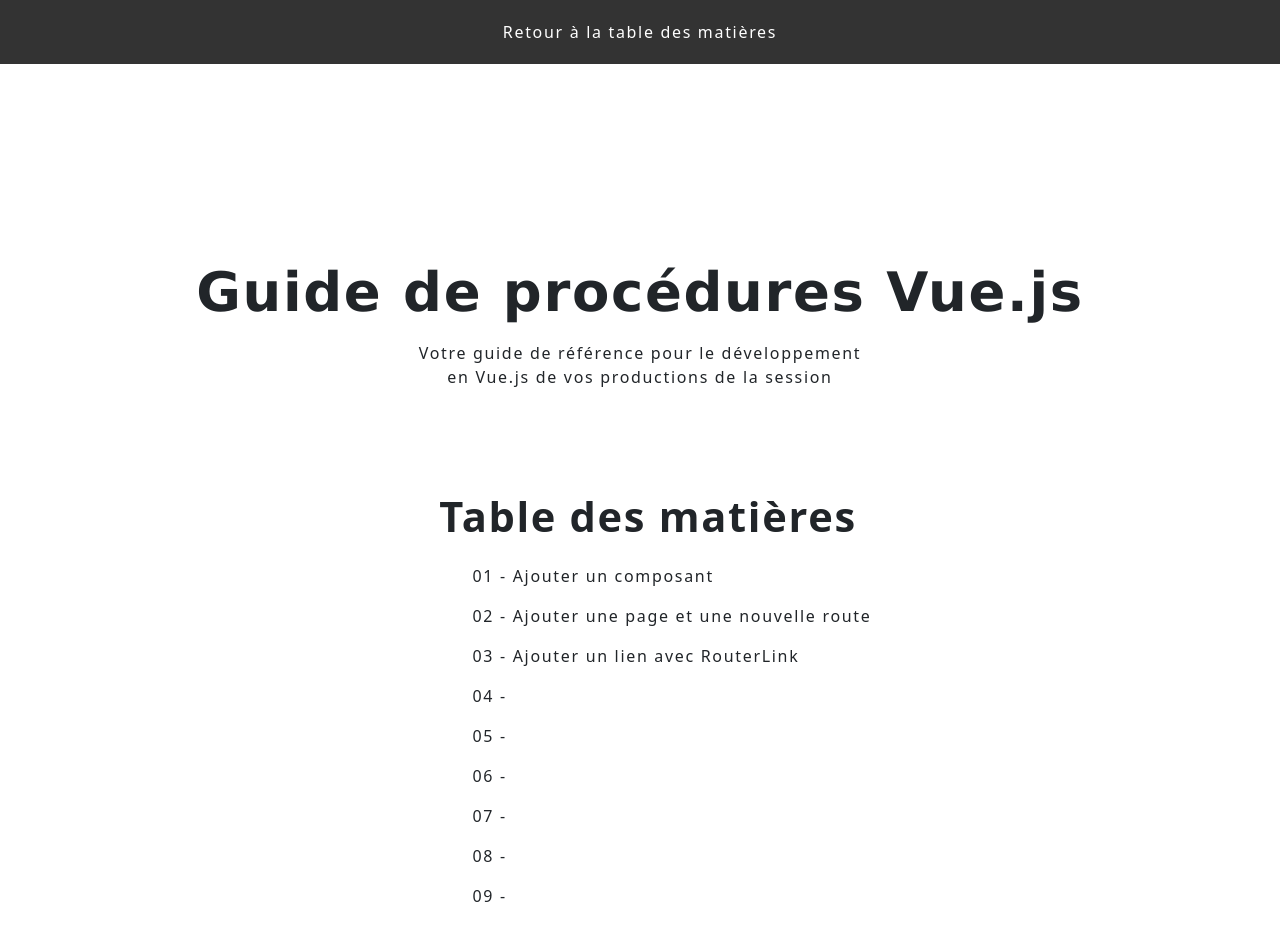
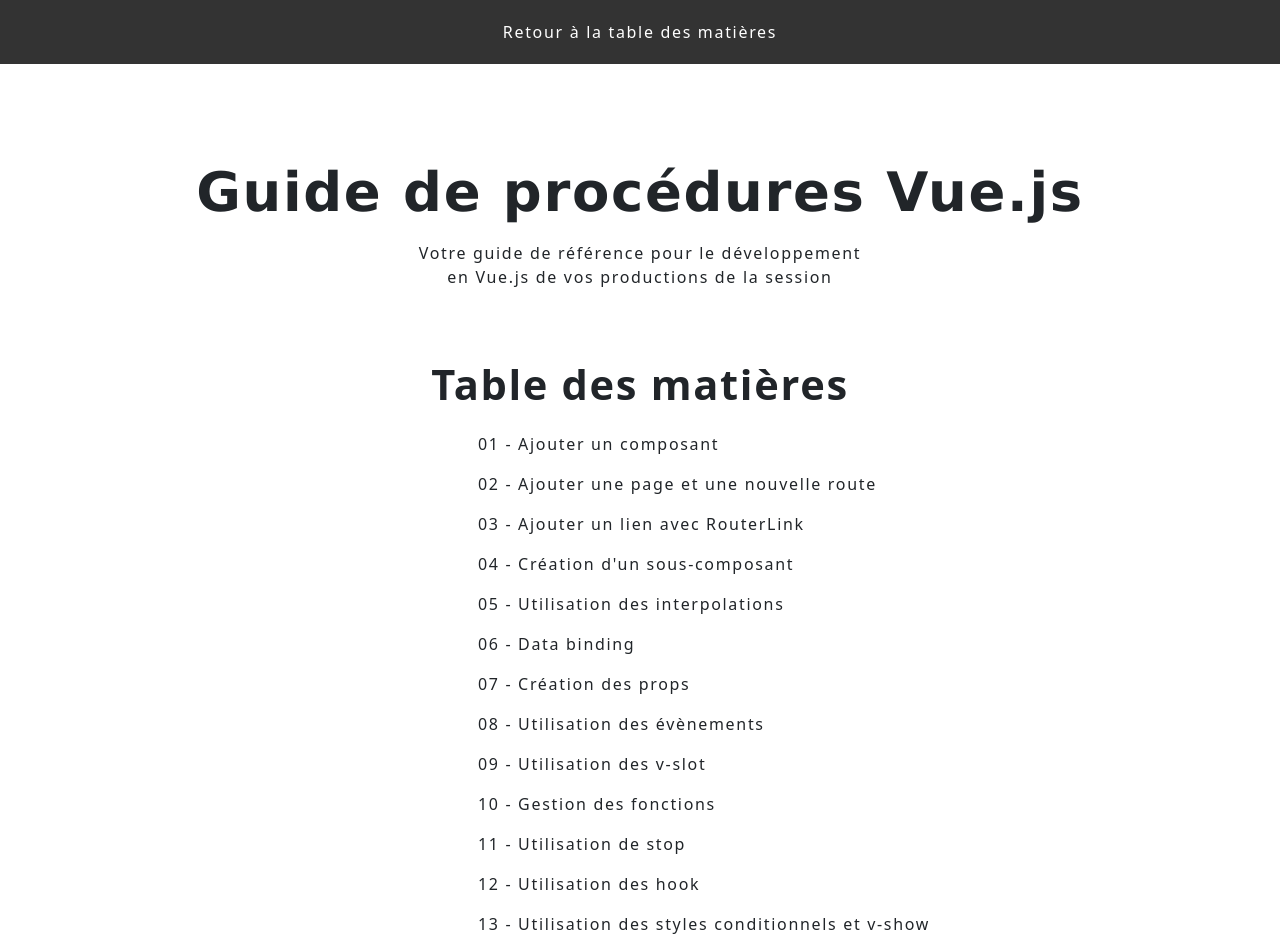
Before and after one commit to ycharles-cstj/aideVueJs, a Vue app: page / in a window 1280 px wide. Shown: the top 952 px of the page. Built offline with nearby package versions, Linux system fonts and the light colour scheme.

Commit message:
fix-table-matiere

```diff
--- a/src/assets/scss/components/app/titre-section/titre-section.scss
+++ b/src/assets/scss/components/app/titre-section/titre-section.scss
@@ -9,8 +9,8 @@
     width: 100%;
     @include setFlex(column, center, center);
     @include resetBox;
-    margin-top: 132px;
-    margin-bottom: 96px;
+    margin-top: 96px;
+    margin-bottom: 64px;
 }
 
 // - - - - - - - - - - - - - - - - - - - - - - - - - - -
--- a/src/assets/scss/main.scss
+++ b/src/assets/scss/main.scss
@@ -18,5 +18,5 @@
     width: 100%;
     min-height: 100vh;
     @include resetBox;
-    padding-top : 128px;
+    padding-top : 64px;
 }
--- a/src/assets/scss/pages/page-index.scss
+++ b/src/assets/scss/pages/page-index.scss
@@ -21,7 +21,7 @@
 
     & p{
         @include resetBox;
-        padding-left: 16px;
+
         font-size: 2.6rem;
         font-weight: bold;
     }
@@ -37,5 +37,6 @@
     & li {
         @include resetBox;
         padding: 8px 0;
+        margin-left : 64px;
     }
 }
--- a/src/views/PageAccueil.vue
+++ b/src/views/PageAccueil.vue
@@ -22,12 +22,19 @@
                 <li> <span>01</span> - Ajouter un composant</li>
                 <li> <span>02</span> - Ajouter une page et une nouvelle route</li>
                 <li> <span>03</span> - Ajouter un lien avec RouterLink</li>
-                <li> <span>04</span> - </li>
-                <li> <span>05</span> - </li>
-                <li> <span>06</span> - </li>
-                <li> <span>07</span> - </li>
-                <li> <span>08</span> - </li>
-                <li> <span>09</span> - </li>
+                <li> <span>04</span> - Création d'un sous-composant</li>
+                <li> <span>05</span> - Utilisation des interpolations</li>
+                <li> <span>06</span> - Data binding</li>
+                <li> <span>07</span> - Création des props</li>
+                <li> <span>08</span> - Utilisation des évènements</li>
+                <li> <span>09</span> - Utilisation des v-slot</li>
+                <li> <span>10</span> - Gestion des fonctions</li>
+                <li> <span>11</span> - Utilisation de stop </li>
+                <li> <span>12</span> - Utilisation des hook </li>
+                <li> <span>13</span> - Utilisation des styles conditionnels et v-show</li>
+                <li> <span>14</span> - Utilisation du v-model et des formulaires</li>
+                <li> <span>15</span> - Utilisation de v-for</li>
+                <li> <span>16</span> - Axios</li>
             </ul>
         </div>
 
```
